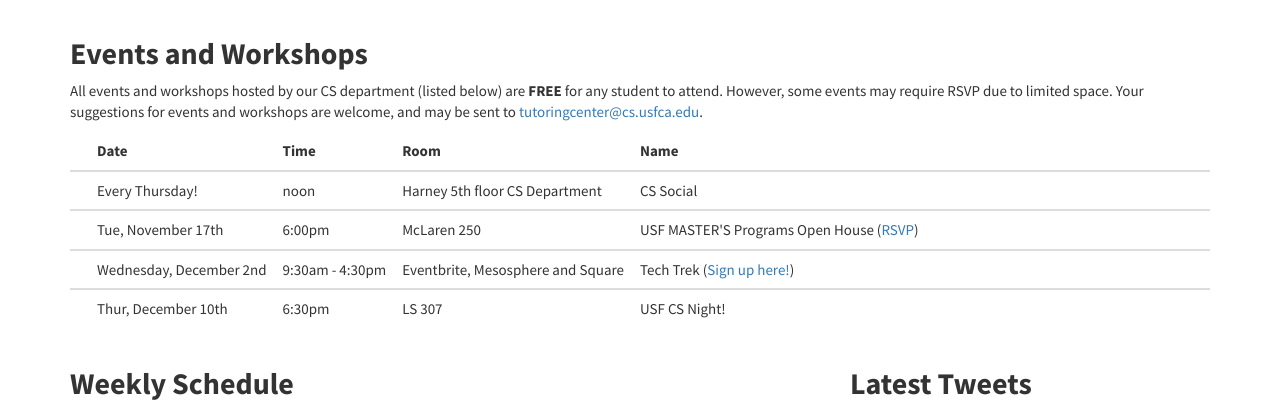
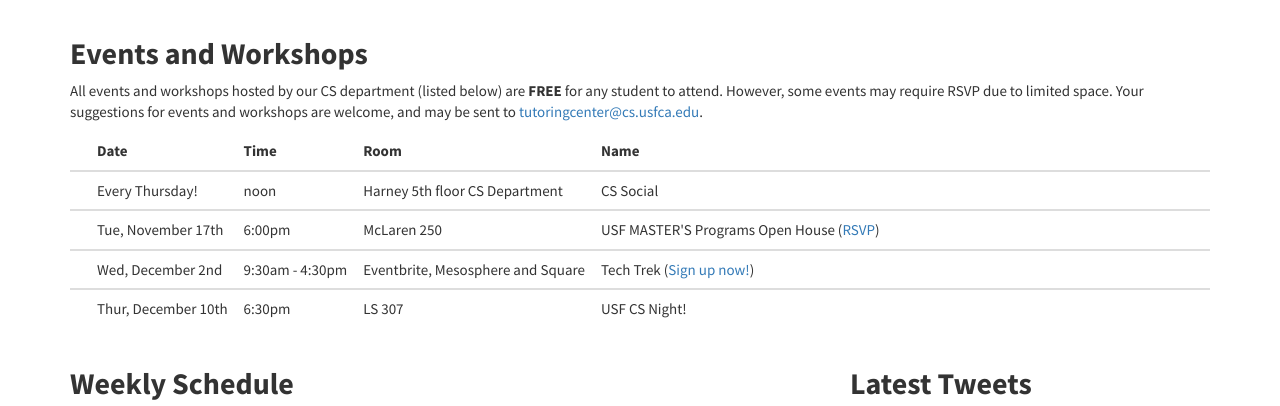
Before and after one commit to CSTutors/CSTutors.github.io, a Jekyll site: the page built from index.html, in a window 1280 px wide and 900 px high, scrolled down 476 px, cut to the strip 0-406 px from the top of the window. Built offline with Jekyll 4.4.1, drawn with Linux system fonts in a browser that asks for light colours; nearby versions of some CDN libraries; comment, search, counter and statistics services are not loaded.

Commit message:
tech trek

```diff
--- a/index.html
+++ b/index.html
@@ -61,10 +61,10 @@ title: Home
             <tbody>
                 <tr>
                     <th>&nbsp;</th>
-                    <td nowrap>Wednesday, December 2nd</td>
+                    <td nowrap>Wed, December 2nd</td>
                     <td nowrap>9:30am - 4:30pm</td>
                     <td nowrap>Eventbrite, Mesosphere and Square</td>
-                    <td>Tech Trek (<a href="http://goo.gl/forms/zgdCiRM7JY">Sign up here!</a>)</td>
+                    <td>Tech Trek (<a href="http://goo.gl/forms/zgdCiRM7JY">Sign up now!</a>)</td>
                 </tr>
             </tbody>
             <tbody>
```
